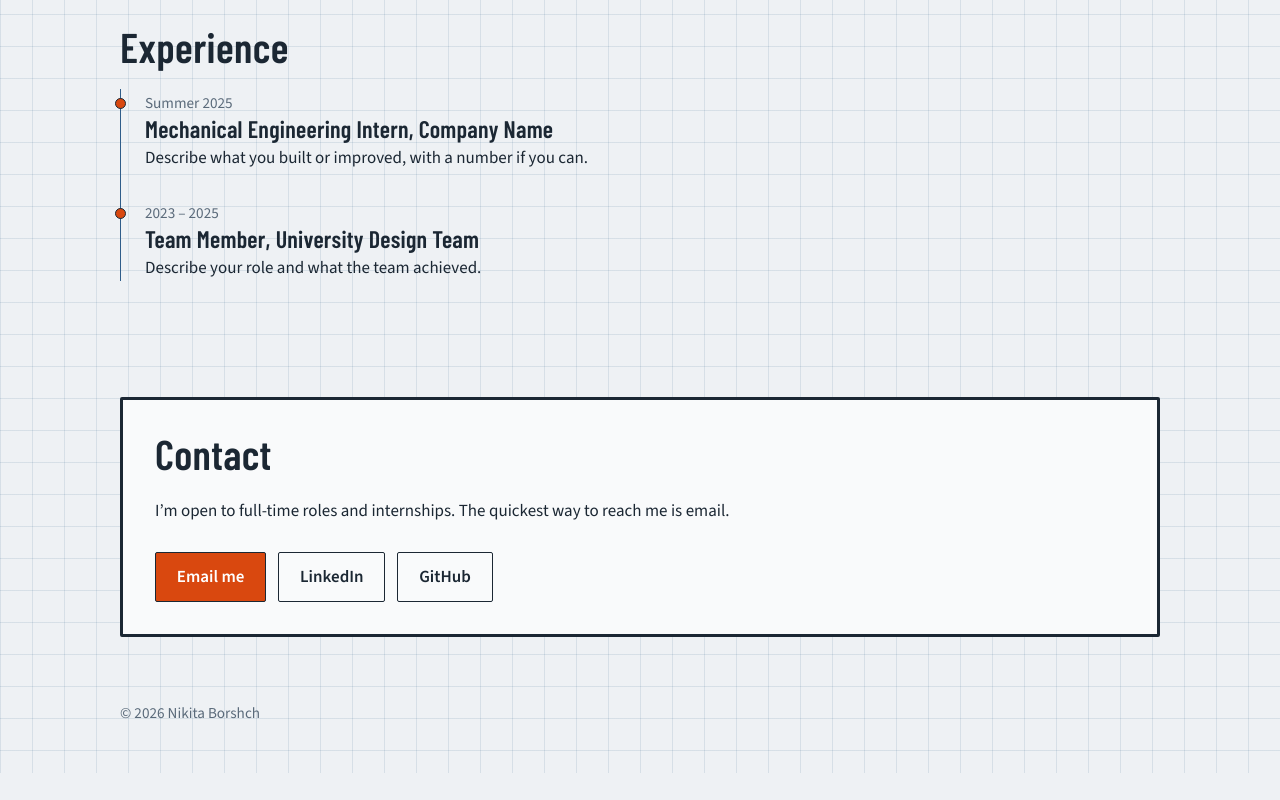
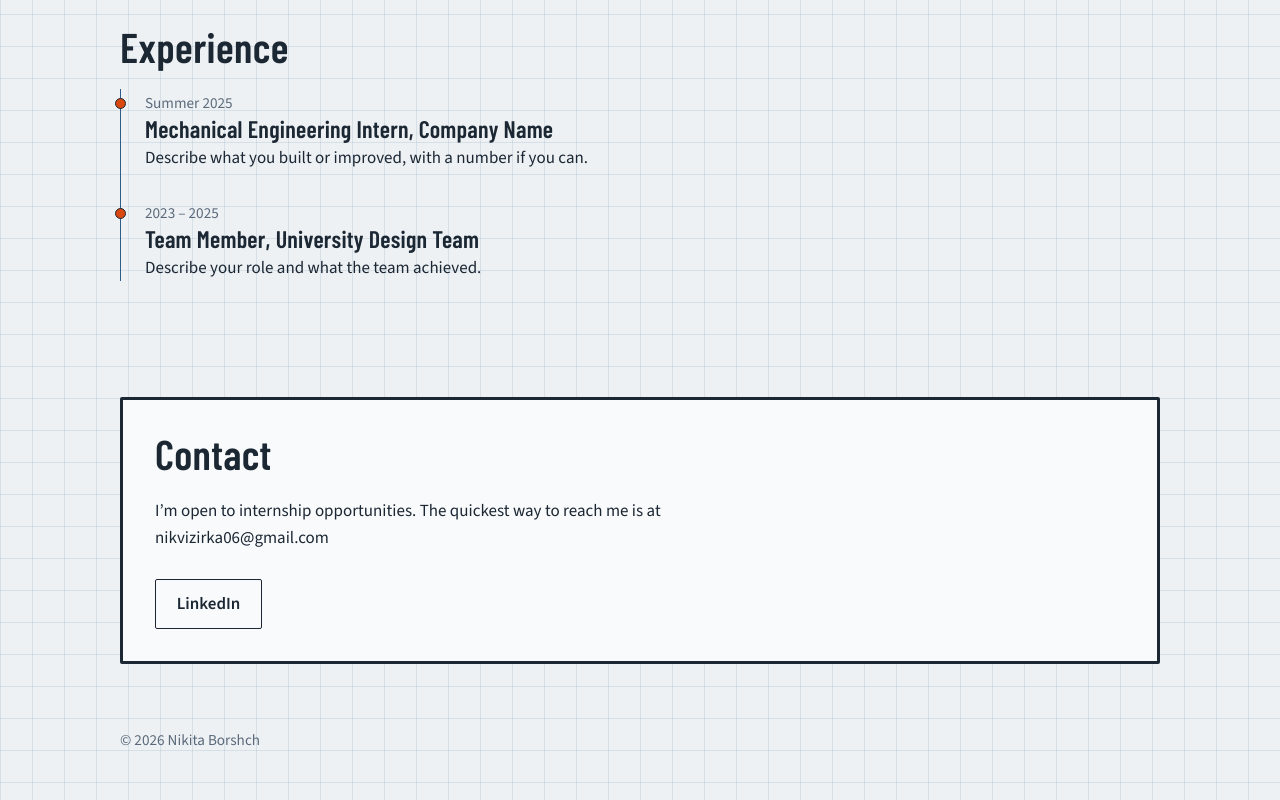
Before and after one commit to nborshch23/myportfolio, a plain HTML site: page index.html in a window 1280 px wide. Shown: the part 2514-3314 px from the top of the page. Before the commit the page ends 3287 px from the top, so only its background shows below. Drawn offline with nearby package versions, Linux system fonts and the light colour scheme.

Commit message:
Add files via upload

```diff
--- a/index.html
+++ b/index.html
@@ -317,11 +317,9 @@ footer { padding: 3rem 0; color: var(--muted); font-size: .95rem; }
   <div class="wrap">
     <div class="contact">
       <h2>Contact</h2>
-      <p>I’m open to full-time roles and internships. The quickest way to reach me is email.</p>
+      <p>I’m open to internship opportunities. The quickest way to reach me is at nikvizirka06@gmail.com</p>
       <div class="btns">
-        <a class="btn" href="nikvizirka06@gmail.com">Email me</a>
         <a class="btn alt" href="https://www.linkedin.com/in/nikita-borshch-047151388/">LinkedIn</a>
-        <a class="btn alt" href="https://github.com/your-handle">GitHub</a>
       </div>
     </div>
   </div>
```
